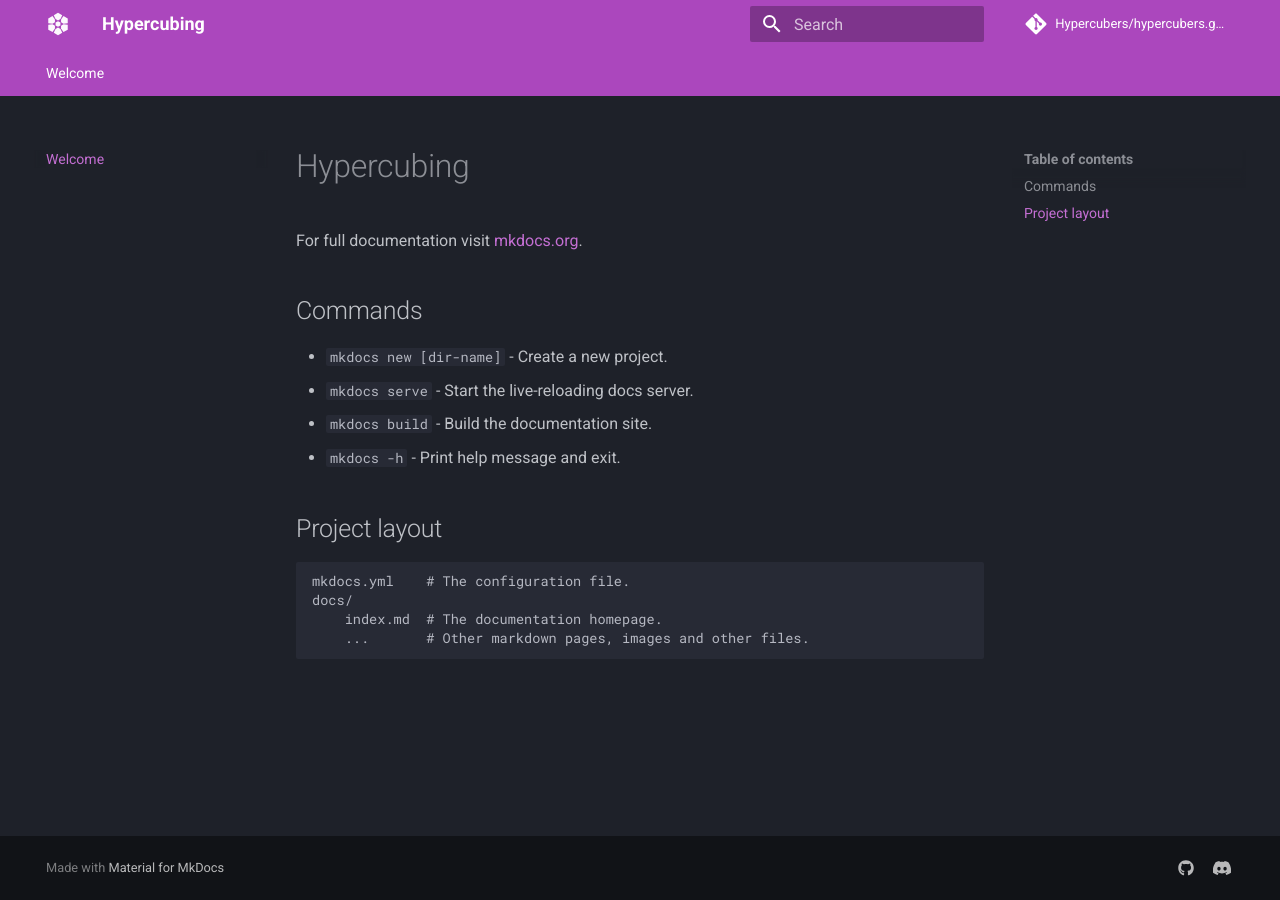
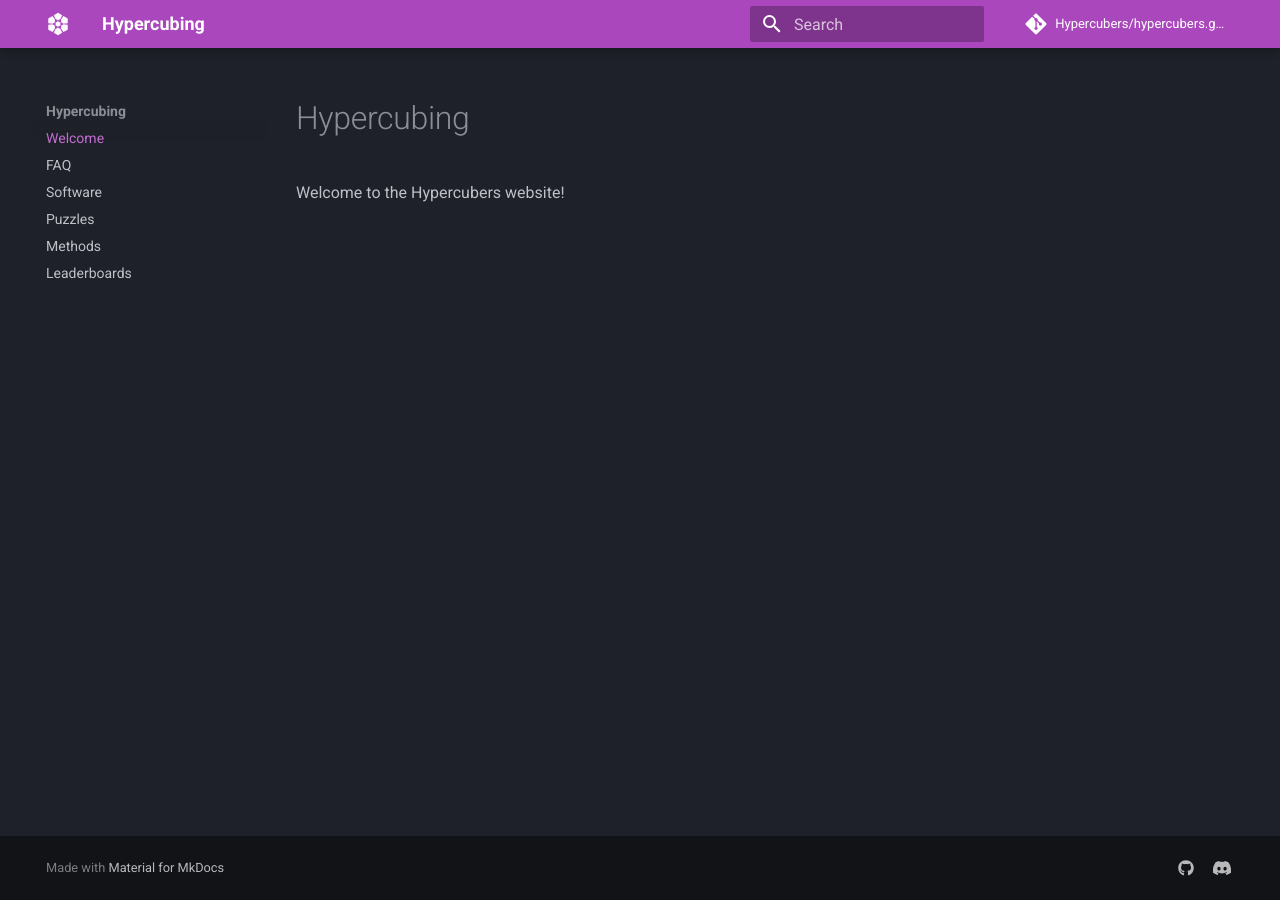
Before and after one commit to Hypercubers/hypercubing.xyz, an MkDocs documentation site: the page built from docs/index.md, in a window 1280 px wide. Built offline with MkDocs 1.6.1 and Material for MkDocs 9.7.7, drawn with Linux system fonts in a browser that asks for light colours; comment, search, counter and statistics services are not loaded.

Commit message:
Add FAQ and page stubs

```diff
--- a/docs/index.md
+++ b/docs/index.md
@@ -1,17 +1,3 @@
 # Hypercubing
 
-For full documentation visit [mkdocs.org](https://www.mkdocs.org).
-
-## Commands
-
-* `mkdocs new [dir-name]` - Create a new project.
-* `mkdocs serve` - Start the live-reloading docs server.
-* `mkdocs build` - Build the documentation site.
-* `mkdocs -h` - Print help message and exit.
-
-## Project layout
-
-    mkdocs.yml    # The configuration file.
-    docs/
-        index.md  # The documentation homepage.
-        ...       # Other markdown pages, images and other files.
+Welcome to the Hypercubers website!
--- a/mkdocs.yml
+++ b/mkdocs.yml
@@ -6,6 +6,11 @@ repo_url: https://github.com/Hypercubers/hypercubers.github.io
 edit_uri: blob/main/docs/
 nav:
   - Welcome: index.md
+  - FAQ: faq.md
+  - Software: software.md
+  - Puzzles: puzzles.md
+  - Methods: methods.md
+  - Leaderboards: leaderboards.md
 theme:
   name: material
   favicon: assets/images/favicon.png
@@ -14,8 +19,6 @@ theme:
     scheme: slate
     primary: purple
     accent: indigo
-  features:
-    - navigation.tabs
 extra:
   social:
     - icon: fontawesome/brands/github
@@ -23,7 +26,9 @@ extra:
     - icon: fontawesome/brands/discord
       link: https://discord.gg/3hVSe8rDKa
 markdown_extensions:
-  - markdown.extensions.admonition:
+  - admonition
+  - pymdownx.details
+  - pymdownx.superfences
   - markdown.extensions.codehilite:
       guess_lang: false
   - markdown.extensions.toc:
```
Also changed, not shown: docs/faq.md (added, +116 -0 lines), docs/leaderboards.md (added, +1 -0 lines), docs/methods.md (added, +1 -0 lines), docs/puzzles.md (added, +1 -0 lines), docs/software.md (added, +1 -0 lines).
